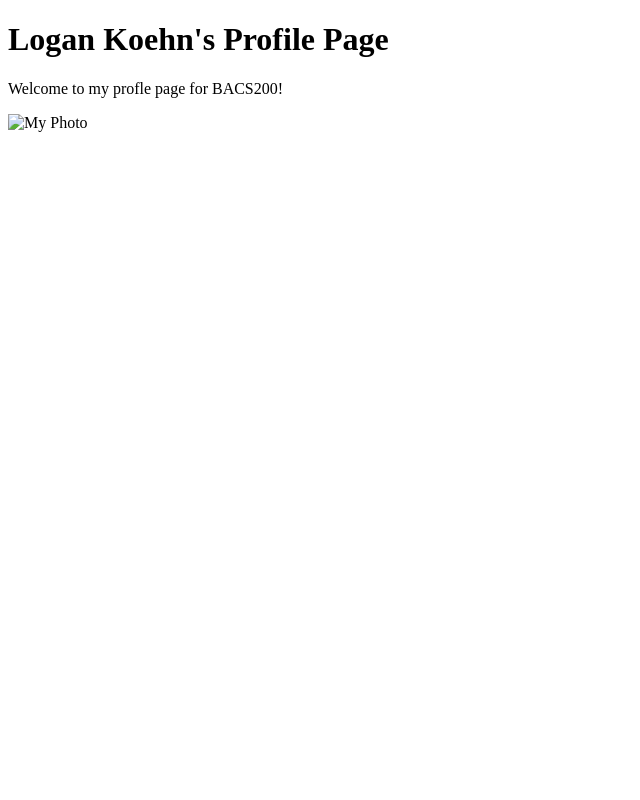
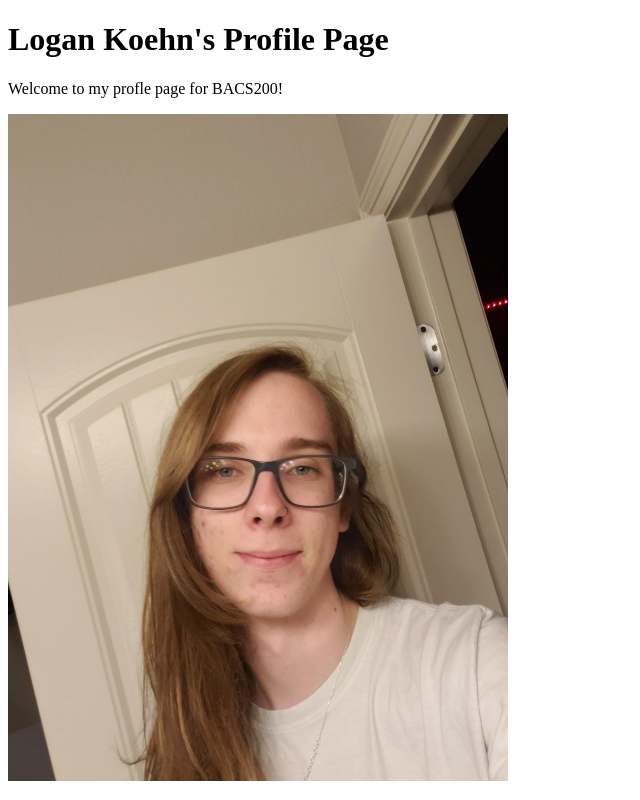
Before and after one commit to Logan-Koehn/Logan-Koehn.github.io, a plain HTML site: page bacs200/profile.html in a window 1280 px wide. Shown: the whole page, without its empty margins (0-640 px from the left). Drawn offline with Linux system fonts and the light colour scheme.

Commit message:
profile photo fixed

```diff
--- a/bacs200/profile.html
+++ b/bacs200/profile.html
@@ -7,6 +7,6 @@
     <body>
         <h1>Logan Koehn's Profile Page</h1>
         <p>Welcome to my profle page for BACS200!</p>
-        <img src="imgur.com/a/XpYmtiN.jpg" alt="My Photo" width="500">
+        <img src="aKFvPjZ.jpeg" alt="My Photo" width="500">
     </body>
 </html>
```
